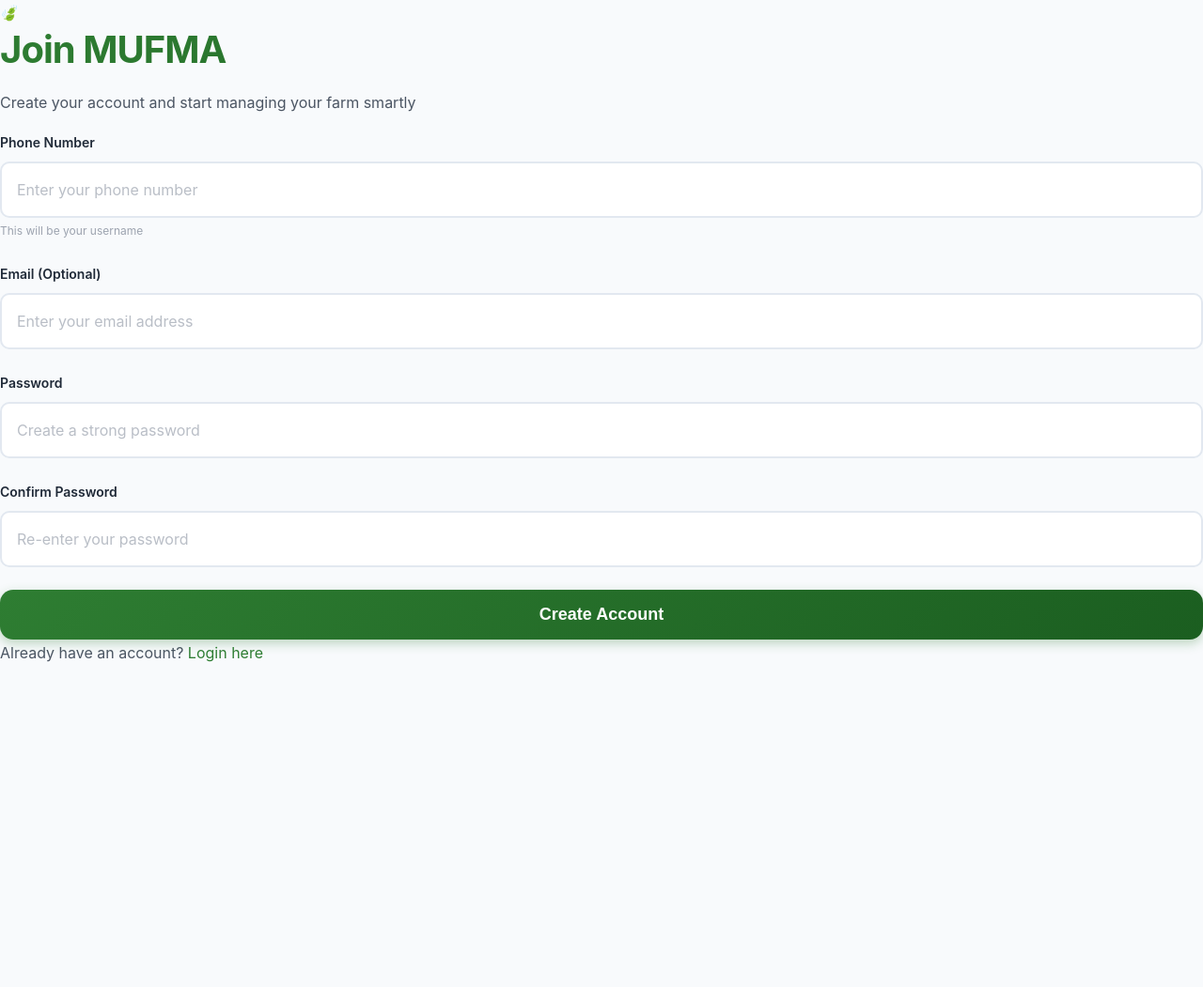
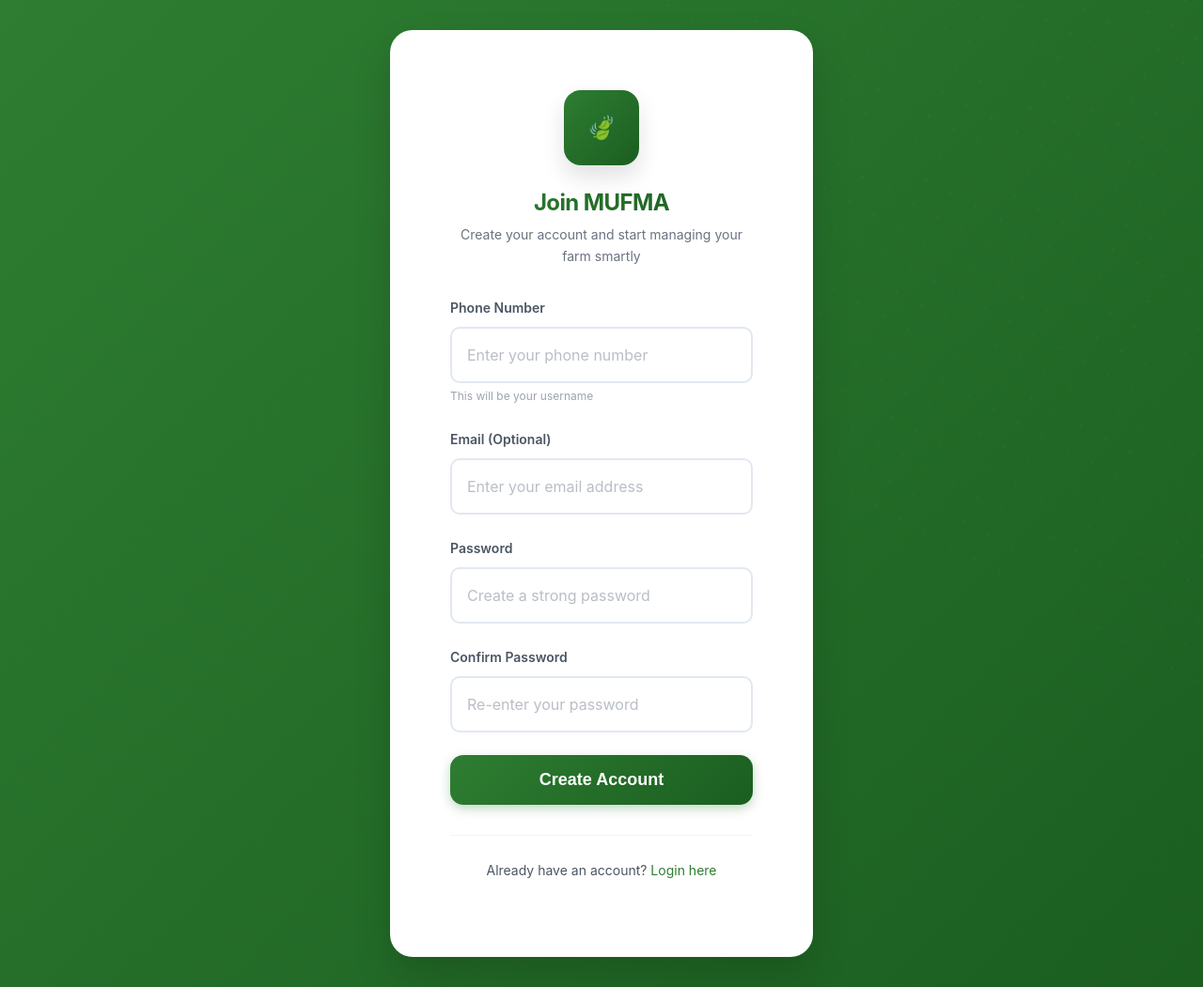
Before and after one commit to Richardnzembe/mufma, a Django app: page /accounts/register/ in a window 1280 px wide. Shown: the whole page at 94% size. Before the commit the page ends 705 px from the top, so only its background shows below. Run offline with Django 4.2, Linux system fonts and the light colour scheme; tables that the repository leaves empty hold one stand-in row (values such as "Sample post").

Commit message:
improved css

```diff
--- a/static/css/style.css
+++ b/static/css/style.css
@@ -8,34 +8,29 @@
     CSS VARIABLES - ENHANCED BRAND COLORS
     ======================================== */
 :root {
-    /* Primary Color - Enhanced Leaf Green with better contrast */
+    /* Primary Color - Enhanced Leaf Green with Gradient Support */
     --primary-color: #2E7D32;
     --primary-light: #4CAF50;
     --primary-dark: #1B5E20;
-    --primary-extra-dark: #0F3A11;
-    --primary-text: #FFFFFF; /* White text on primary backgrounds */
     --primary-gradient: linear-gradient(135deg, var(--primary-color) 0%, var(--primary-dark) 100%);
 
     /* Secondary Color - Enhanced Neutrals */
     --secondary-color: #5D6B7E;
     --secondary-light: #8A95A6;
     --secondary-dark: #374151;
-    --secondary-text: #FFFFFF; /* White text on secondary backgrounds */
 
     /* Background & Neutrals - Softer Palette */
     --bg-color: #F8FAFC;
     --bg-white: #FFFFFF;
     --bg-card: #F1F5F9;
     --bg-hover: #E8F5E9;
-    --bg-light-green: #F0F9F0;
 
     /* Text Colors - Better Contrast */
-    --text-primary: #1F2937; /* Dark gray for high contrast on light backgrounds */
-    --text-secondary: #4B5563; /* Medium gray */
-    --text-light: #6B7280; /* Light gray */
-    --text-white: #FFFFFF; /* White for dark backgrounds */
-    --text-muted: #9CA3AF; /* Muted text */
-    --text-on-green: #FFFFFF; /* Always white on green backgrounds */
+    --text-primary: #1F2937;
+    --text-secondary: #4B5563;
+    --text-light: #6B7280;
+    --text-white: #FFFFFF;
+    --text-muted: #9CA3AF;
 
     /* Borders & Dividers - Subtle */
     --border-color: #E2E8F0;
@@ -45,22 +40,17 @@
     /* Status Colors - Enhanced */
     --success-color: #10B981;
     --success-light: #D1FAE5;
-    --success-dark: #059669;
     --warning-color: #F59E0B;
     --warning-light: #FEF3C7;
-    --warning-dark: #D97706;
     --error-color: #EF4444;
     --error-light: #FEE2E2;
-    --error-dark: #DC2626;
     --info-color: #3B82F6;
     --info-light: #DBEAFE;
-    --info-dark: #2563EB;
-
-    /* Danger/Delete Color - Professional Red with better contrast */
+
+    /* Danger/Delete Color - Professional Red */
     --danger-color: #DC2626;
     --danger-dark: #B91C1C;
     --danger-light: #FEE2E2;
-    --danger-text: #FFFFFF; /* White text on danger backgrounds */
 
     /* Shadows - Modern & Subtle */
     --shadow-xs: 0 1px 2px rgba(0, 0, 0, 0.03);
@@ -87,7 +77,7 @@
     --radius-full: 50%;
 
     /* Typography - Modern Font Stack */
-    --font-family: -apple-system, BlinkMacSystemFont, 'Segoe UI', Roboto, 'Helvetica Neue', Arial, sans-serif;
+    --font-family: 'Inter', -apple-system, BlinkMacSystemFont, 'Segoe UI', Roboto, 'Helvetica Neue', Arial, sans-serif;
     --font-mono: 'SF Mono', 'Roboto Mono', Consolas, monospace;
     --font-size-xs: 0.75rem;
     --font-size-sm: 0.875rem;
@@ -636,7 +508,7 @@ a.underline:hover::after {
 .form-label {
     display: block;
     font-weight: 600;
-    color: var(--text-primary);
+    color: var(--text-secondary);
     margin-bottom: var(--spacing-sm);
     font-size: var(--font-size-sm);
     transition: color var(--transition-fast);
@@ -1138,7 +987,109 @@ select.form-control {
 }
 
 /* ========================================
-   DASHBOARD / HOME - ENHANCED WITH BETTER CONTRAST
+   AUTH PAGES - ENHANCED
+   ======================================== */
+.auth-container {
+    min-height: 100vh;
+    display: flex;
+    align-items: center;
+    justify-content: center;
+    padding: var(--spacing-xl);
+    background: var(--primary-gradient);
+    position: relative;
+    overflow: hidden;
+}
+
+.auth-container::before {
+    content: '';
+    position: absolute;
+    top: -50%;
+    right: -50%;
+    width: 100%;
+    height: 100%;
+    background: radial-gradient(circle, rgba(255, 255, 255, 0.1) 1px, transparent 1px);
+    background-size: 30px 30px;
+    opacity: 0.3;
+    animation: float 20s linear infinite;
+}
+
+@keyframes float {
+    0% {
+        transform: translate(0, 0) rotate(0deg);
+    }
+    100% {
+        transform: translate(30px, 30px) rotate(360deg);
+    }
+}
+
+.auth-card {
+    background-color: var(--bg-white);
+    border-radius: var(--radius-2xl);
+    padding: var(--spacing-3xl);
+    box-shadow: var(--shadow-xl);
+    max-width: 450px;
+    width: 100%;
+    position: relative;
+    z-index: 1;
+    animation: authSlideIn 0.6s ease-out;
+}
+
+@keyframes authSlideIn {
+    from {
+        opacity: 0;
+        transform: translateY(20px) scale(0.98);
+    }
+    to {
+        opacity: 1;
+        transform: translateY(0) scale(1);
+    }
+}
+
+.auth-logo {
+    text-align: center;
+    margin-bottom: var(--spacing-xl);
+}
+
+.auth-logo-icon {
+    width: 80px;
+    height: 80px;
+    background: var(--primary-gradient);
+    border-radius: var(--radius-xl);
+    display: inline-flex;
+    align-items: center;
+    justify-content: center;
+    font-size: var(--font-size-2xl);
+    color: var(--text-white);
+    margin-bottom: var(--spacing-lg);
+    box-shadow: var(--shadow-lg);
+}
+
+.auth-title {
+    text-align: center;
+    color: var(--primary-color);
+    margin-bottom: var(--spacing-sm);
+    font-size: var(--font-size-2xl);
+}
+
+.auth-subtitle {
+    text-align: center;
+    color: var(--text-light);
+    font-size: var(--font-size-sm);
+    margin-bottom: var(--spacing-xl);
+    line-height: 1.6;
+}
+
+.auth-footer {
+    text-align: center;
+    margin-top: var(--spacing-xl);
+    color: var(--text-secondary);
+    font-size: var(--font-size-sm);
+    padding-top: var(--spacing-lg);
+    border-top: 1px solid var(--border-light);
+}
+
+/* ========================================
+   DASHBOARD / HOME - ENHANCED
    ======================================== */
 .dashboard-header {
     display: flex;
```
Also changed, not shown: other parts of static/css/style.css (+42 -268 lines), templates/farms/animal_detail.html (+12 -12 lines), templates/farms/crop_detail.html (+12 -12 lines).
